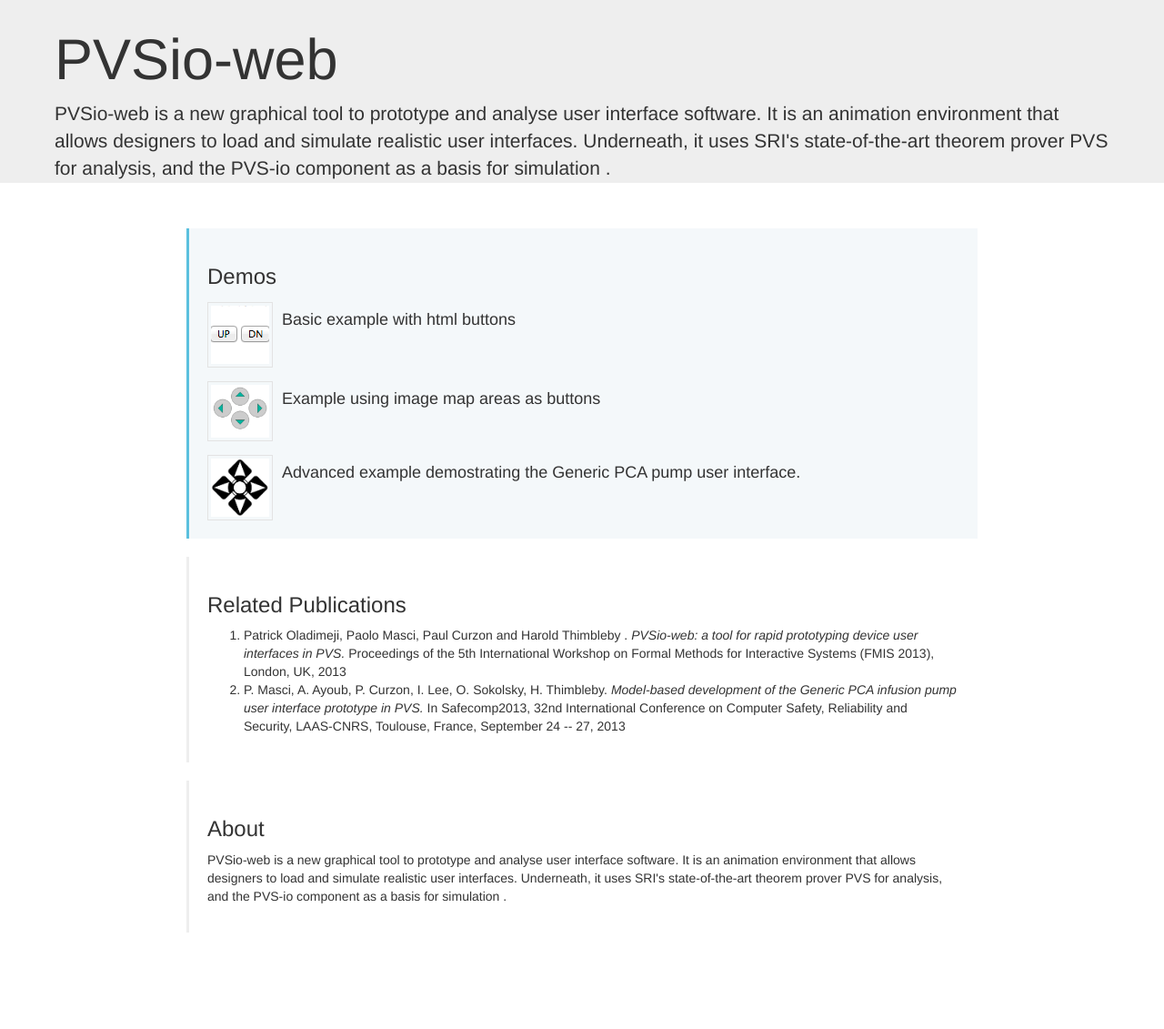
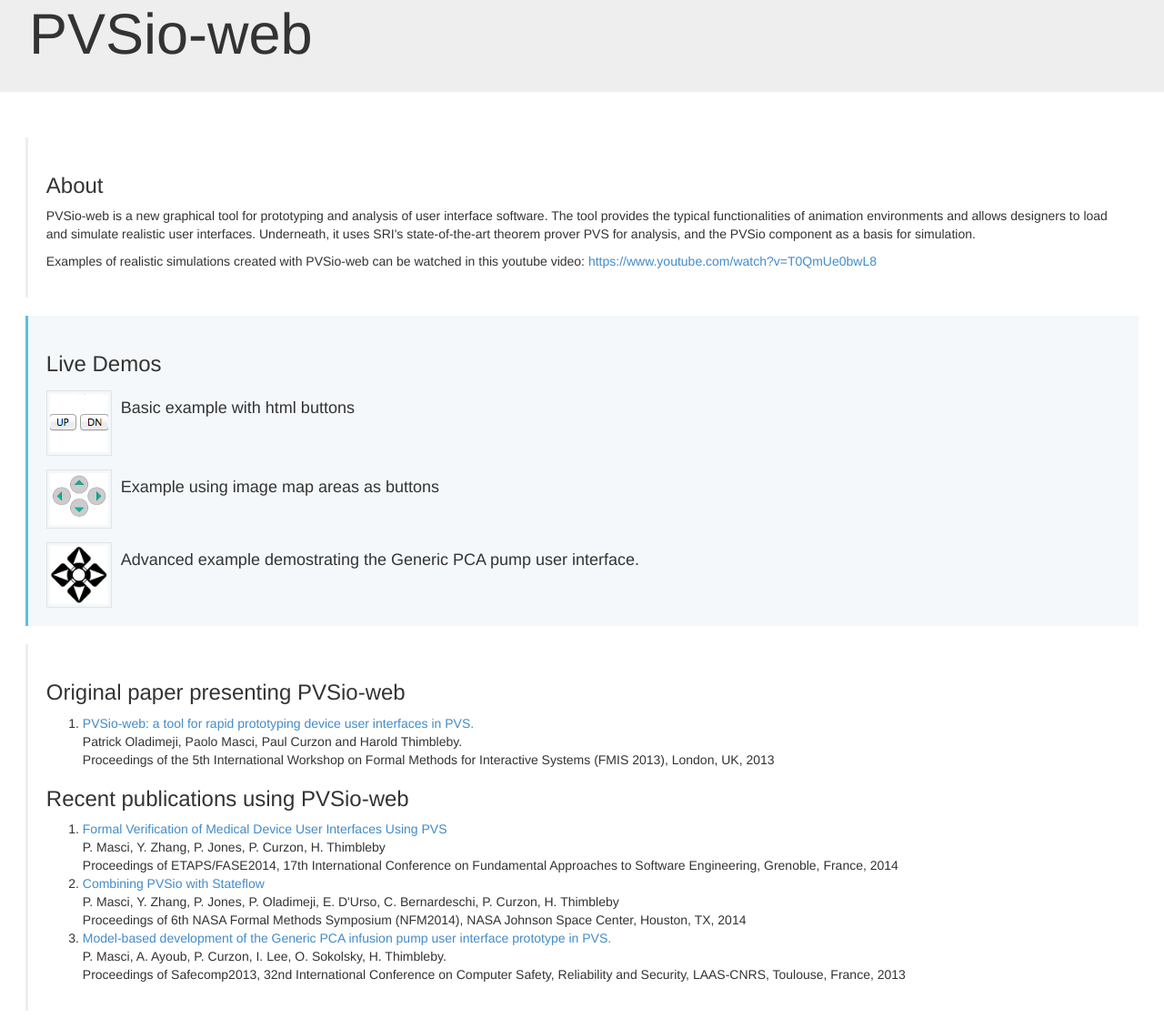
Before and after one commit to PaoloMasci/pvsioweb.org, a plain HTML site: page index.html in a window 1280 px wide. Shown: the part 49-1180 px from the top of the page at 91% size. Before the commit the page ends 1094 px from the top, so only its background shows below. Drawn offline with Linux system fonts and the light colour scheme.

Commit message:
updated content with links to new publications; minor changes in css style

```diff
--- a/css/style.css
+++ b/css/style.css
@@ -2,7 +2,7 @@
 
 
 div.container {
-    width:900px;
+    width:98%;
 }
 
 .thin-outline {
@@ -19,7 +19,7 @@ div.container {
 }
 
 header div {
-    height: 250px;
+    height: 150px;
 }
 
 .bs-callout{
@@ -33,5 +33,6 @@ header div {
     border-color:#5bc0de;
 }
 header .jumbotron {
-    padding: 60px;
+	padding-top: 32px;
+    padding-left: 32px;
 }
--- a/index.html
+++ b/index.html
@@ -13,25 +13,27 @@
     </head>
     <body>
              <header>
-                <div class="jumbotron">
+               <div class="jumbotron">
                     <h1>PVSio-web</h1>
-                    <p>
-                        PVSio-web is a new graphical tool to prototype and analyse user interface software. It is an animation environment that allows designers to load and simulate realistic user interfaces. Underneath, it uses SRI's state-of-the-art theorem prover PVS for analysis, and the PVS-io component as a basis for simulation .
-                    </p>
                 </div>
             </header>
         <div class="container">
             <div>
                 <div id="links">
                     <ul class="list-inline">
+                        <li>About</li>
                         <li>Demos</li>
                         <li>Publications</li>
-                        <li>About</li>
                     </ul>
+                </div>
+              <div id="about" class="bs-callout">
+                    <h3>About</h3>
+                  <p>PVSio-web is a new graphical tool for prototyping and analysis of user interface software. The tool  provides the typical functionalities of animation environments and allows designers to load and simulate realistic user interfaces. Underneath, it uses SRI's state-of-the-art theorem prover PVS for analysis, and the PVSio component as a basis for simulation.</p>
+                    <p>Examples of realistic simulations created with PVSio-web can be watched in this youtube video: <a href="https://www.youtube.com/watch?v=T0QmUe0bwL8" target="_blank">https://www.youtube.com/watch?v=T0QmUe0bwL8</a></p>
                 </div>
 
                 <div id="demos" class="bs-callout bs-callout-info">
-                    <h3>Demos</h3>
+                    <h3>Live Demos</h3>
                     <div class="media">
                         <a class="pull-left thin-outline" href="http://pvsioweb.org:8082/demos/Alaris">
                             <img src="images/basic.png" class="media-object">
@@ -59,24 +61,32 @@
                     </div>
                 </div>
 
-                <div id="publications" class="bs-callout">
-                    <h3>Related Publications</h3>
-                    <ol>
-                        <li>
-                            Patrick Oladimeji, Paolo Masci, Paul Curzon and Harold Thimbleby . <em>PVSio-web: a tool for rapid prototyping device user interfaces in PVS.</em> Proceedings of the 5th International Workshop on Formal Methods for Interactive Systems (FMIS 2013), London, UK, 2013
-                        </li>
-                        <li>
-                            P. Masci, A. Ayoub, P. Curzon, I. Lee, O. Sokolsky, H. Thimbleby. <em>Model-based development of the Generic PCA infusion pump user interface prototype in PVS.</em> In Safecomp2013, 32nd International Conference on Computer Safety, Reliability and Security,
-LAAS-CNRS, Toulouse, France, September 24 -- 27, 2013
-                        </li>
-                    </ol>
-                </div>
-                <div id="about" class="bs-callout">
-                    <h3>About</h3>
-                    <p>
-                        PVSio-web is a new graphical tool to prototype and analyse user interface software. It is an animation environment that allows designers to load and simulate realistic user interfaces. Underneath, it uses SRI's state-of-the-art theorem prover PVS for analysis, and the PVS-io component as a basis for simulation .
-                    </p>
-                </div>
+			  <div id="publications" class="bs-callout">
+			    <h3>Original paper presenting PVSio-web </h3>
+			    <ol>
+			      <li><a href="http://www.chi-med.ac.uk/researchers/bibdetail.php?docID=612" target="_blank">PVSio-web: a tool for rapid prototyping device user interfaces in PVS.</a><br>
+			        Patrick Oladimeji, Paolo Masci, Paul Curzon and Harold Thimbleby. <br>
+			        Proceedings of the 5th International Workshop on Formal Methods for Interactive Systems
+			        (FMIS 2013), London, UK, 2013</li>
+		        </ol>
+			    <h3>Recent publications using PVSio-web</h3>
+			    <ol><li><a href="http://www.chi-med.ac.uk/researchers/bibdetail.php?docID=706" target="_blank">
+				Formal Verification of Medical Device User Interfaces Using PVS</a><br>
+				P. Masci, Y. Zhang, P. Jones, P. Curzon, H. Thimbleby<br>
+				Proceedings of  ETAPS/FASE2014, 17th International Conference on Fundamental Approaches to Software Engineering,
+				Grenoble, France, 2014</li>
+				<li><a href="http://www.eecs.qmul.ac.uk/~masci/works/masci-NFM2014-final.pdf" target="_blank">Combining PVSio with Stateflow</a><br>
+				P. Masci, Y. Zhang, P. Jones, P. Oladimeji, E. D'Urso, C. Bernardeschi, P. Curzon, H. Thimbleby
+				  <br>
+				  Proceedings of  6th NASA Formal Methods Symposium (NFM2014),
+				NASA Johnson Space Center, Houston, TX,  2014 </li>
+				<li><a href="http://www.chi-med.ac.uk/researchers/bibdetail.php?docID=641" target="_blank">
+				Model-based development of the Generic PCA infusion pump user interface prototype in PVS.</a><br>
+				P. Masci, A. Ayoub, P. Curzon, I. Lee, O. Sokolsky, H. Thimbleby.<br>
+				Proceedings of  Safecomp2013, 32nd International Conference on Computer Safety, Reliability and
+				Security, LAAS-CNRS, Toulouse, France, 2013</li>
+				</ol>
+				</div>
             </div>
         </div>
 
```
